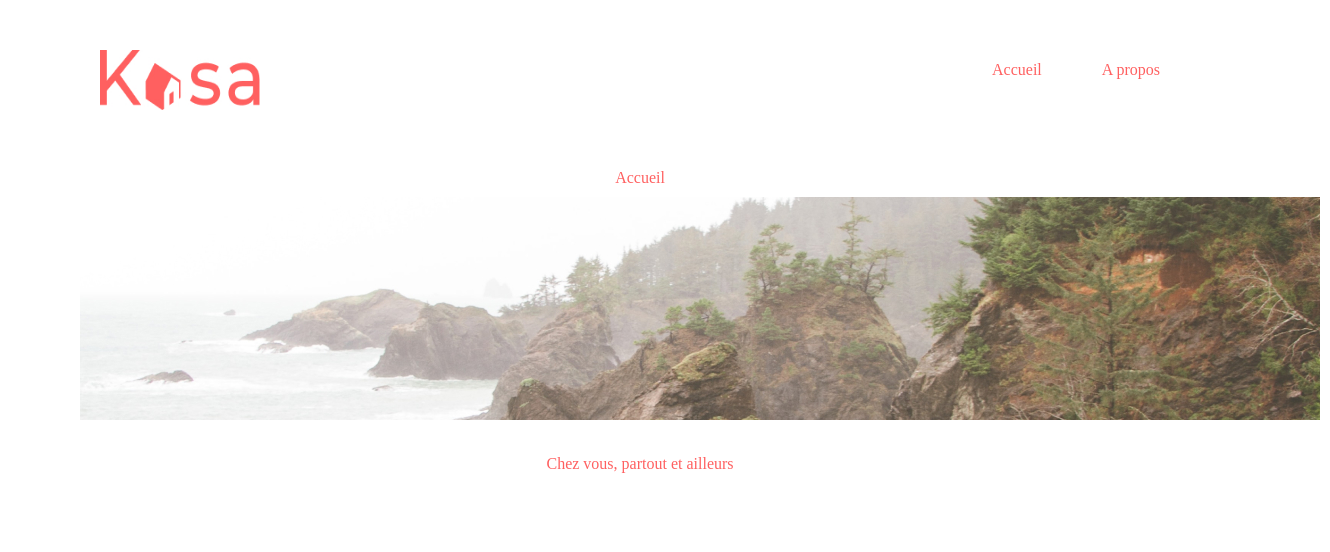
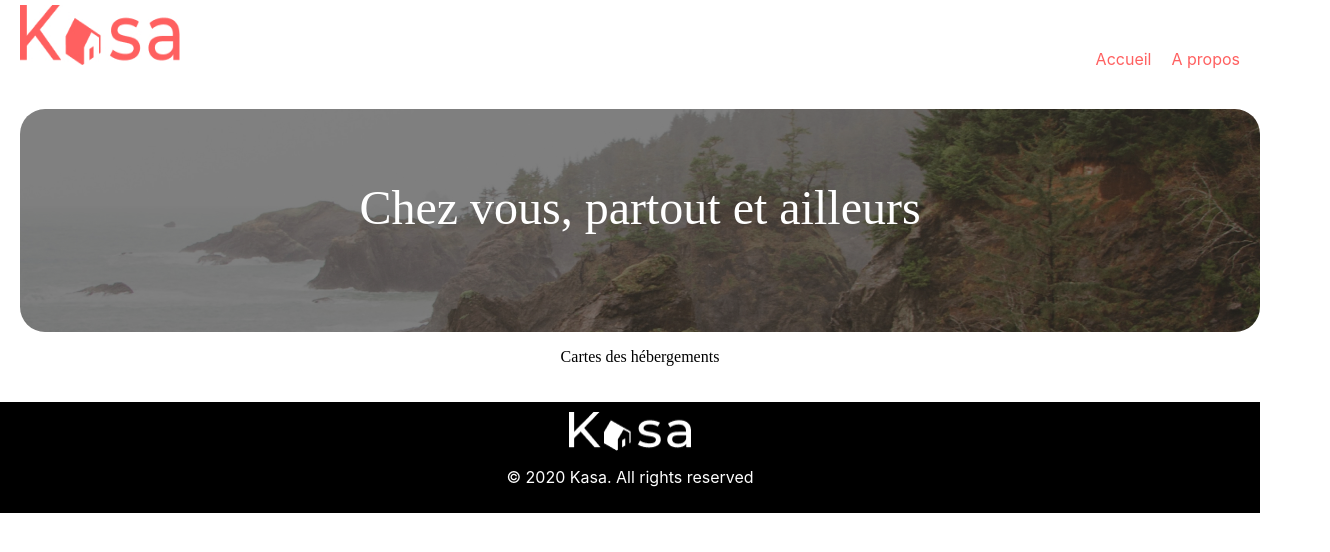
Before and after one commit to RomainC76/p7-kasa, a React (Create React App) app: page / in a window 1280 px wide. Shown: the top 552 px of the page, 1330 px wide, since content can reach past the window. Built offline with nearby package versions, Linux system fonts and the light colour scheme.

Commit message:
MAJ banniere creation page erreur et footer

```diff
--- /dev/null
+++ b/src/Components/Footer.js
@@ -0,0 +1,15 @@
+import React from 'react';
+import Logoblc from '@/Images/Logoblc.png'
+
+import './footer.css'
+
+const Footer = () => {
+    return (
+        <footer className="footer">
+            <img src={Logoblc} alt="Logo blanc" className="footer_img" />
+            <p className="footer_text">© 2020 Kasa. All rights reserved</p>
+        </footer>
+    );
+};
+
+export default Footer;
--- /dev/null
+++ b/src/Components/footer.css
@@ -0,0 +1,18 @@
+.footer{
+    width: 1240px;
+    height: auto;
+    background-color: black;
+    display: flex;
+    flex-direction: column;
+    align-items: center;
+    padding: 10px;
+}
+.footer_img {
+    color: white;
+    height: 39px;
+    width: 122px;
+
+}
+.footer_text{
+    color: white;
+}
--- a/src/Components/header.css
+++ b/src/Components/header.css
@@ -1,30 +1,27 @@
-* {
-    color: #FF6060;
-    padding: 10px;
+.Header{
+    width: 1240px;
+    height: auto;
+    padding: 20px;
     padding-top: 5px;
-    font-family: 'Montserrat';
-    size: 24px;
-    font-weight: 500;
-    font-style: normal;
 }
 nav {
     display: flex;
     justify-content: space-between;
 }
 ul {
+    display: flex;
     list-style: none;
     padding: 0px;
-    gap: 20px;
+    margin: 0px;
+    align-self: self-end;
 }
 ul li {
-    display: inline-block;
     margin-right: 20px;
+    display: inline;
 }
-li:hover {
-    text-decoration: underline 2px;
-}
-a{
+a {
     text-decoration: none;
+    color:#FF6060;
 }
 .App-logo {
     width: 160px;
--- a/src/Pages/Home.js
+++ b/src/Pages/Home.js
@@ -1,14 +1,18 @@
 import React from 'react';
 import Banniere from '@/Images/banniereacceuil.jpg'
+// import Logements from '../../logements.json'
+
 import './home.css'
 
 const Home = () => {
     return (
-        <div>
-            Accueil
+        <div className='homep'>
             <div className='Banniere'>
                 <img src={Banniere} className='banniereac' alt='bannierepdac'></img>
-                <p>Chez vous, partout et ailleurs</p>
+                <p className='banniere_text'>Chez vous, partout et ailleurs</p>
+            </div>
+            <div className='card'>
+                <p>Cartes des hébergements</p>
             </div>
         </div>
     );
--- a/src/Pages/Layout.js
+++ b/src/Pages/Layout.js
@@ -1,6 +1,7 @@
 import React from 'react';
 import { Outlet } from 'react-router-dom';
 import Header from '@/Components/Header';
+import Footer from '@/Components/Footer'
 
 
 const Layout = () => {
@@ -8,6 +9,7 @@ const Layout = () => {
         <div className='Layout'>
             <Header />
             <Outlet />
+            <Footer />
         </div>
     );
 };
--- a/src/Pages/home.css
+++ b/src/Pages/home.css
@@ -1,3 +1,35 @@
-.banniere p{
-    color:white;
+.homep {
+    width: 1240px;
+    height: auto;
+    display: flex;
+    flex-direction: column;
+    align-items: center;
+    padding: 20px;
+    font-family: 'Montsierrat';
+    font-weight: 500;
 }
+
+.Banniere {
+    position: relative;
+    text-align: center;
+    color: white;
+    width: 1240px;
+    height: 223px;
+    align-items: center;
+}
+.banniereac {
+        border-radius: 25px;
+        filter: brightness(50%);
+}
+.banniere_text {
+    font-size: 48px;
+    position: absolute;
+    top: 50px;
+    left:50%;
+    transform:translate(-50%, -50%);
+}
+
+.card{
+    color: black;
+    size: 80px;
+}
--- a/src/Pages/layout.css
+++ b/src/Pages/layout.css
@@ -1,3 +1,4 @@
-* {
-    color: #FF6060;
+*{
+    width: 1400px;
+    height: auto;
 }
--- a/src/_utils/Error.js
+++ b/src/_utils/Error.js
@@ -1,9 +1,17 @@
 import React from 'react';
+import { Link } from 'react-router-dom'
+import './error.css'
 
 const Error = () => {
     return (
         <div>
-            Erreur 404
+            <main className="error_flex">
+                <h1 className="error_title">404</h1>
+                <p className="error_p">Oups! La page que vous demandez n'existe pas.</p>
+                <p><Link to="/home">Retournez à la page d'accueil</Link></p>
+
+
+            </main>
         </div>
     );
 };
--- /dev/null
+++ b/src/_utils/error.css
@@ -0,0 +1,42 @@
+.error_flex {
+    display: flex;
+    flex-direction: column;
+    align-items: center;
+    font-family: "Montserrat";
+    font-style: normal;
+    color: #ff6060;
+}
+
+.error_title {
+    margin: 80px 0 10px 0;
+    font-weight: 700;
+    font-size: 288px;
+}
+
+.error_p {
+    font-size: 36px;
+    line-height: 26px;
+}
+
+.error_return {
+    margin-top: 150px;
+    list-style-type: none;
+    font-size: 18px;
+    color: #ff6060;
+}
+
+/* MediaQueries */
+@media all and (max-width: 812px) {
+    .error_title {
+        font-size: 96px;
+    }
+
+    .error_p {
+        font-size: 18px;
+        text-align: center;
+    }
+
+    .error_return {
+        font-size: 14px;
+    }
+}
```
Also changed, not shown: src/Images/Logoblc.png (added).
